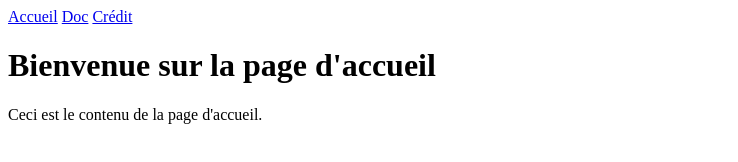
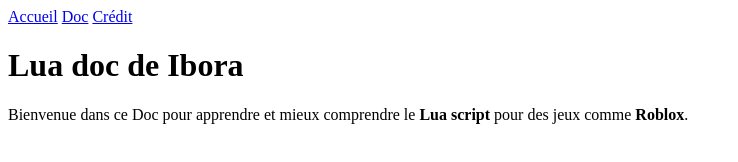
Before and after one commit to ibora-dev/LUARobloxDOC, a plain HTML site: page index.html in a window 1280 px wide. Shown: the whole page, without its empty margins (0-738 px from the left). Drawn offline with Linux system fonts and the light colour scheme.

Commit message:
Update index.html

```diff
--- a/index.html
+++ b/index.html
@@ -2,16 +2,19 @@
 <html lang="fr">
 <head>
   <meta charset="UTF-8">
-  <title>Accueil</title>
+  <title>Lua doc de Ibora</title>
   <link rel="stylesheet" href="style.css">
 </head>
 <body>
   <nav>
-    <a href="index.html">Accueil</a>
+    <a href="index.html" class="active">Accueil</a>
     <a href="doc.html">Doc</a>
     <a href="credit.html">Crédit</a>
   </nav>
-  <h1>Bienvenue sur la page d'accueil</h1>
-  <p>Ceci est le contenu de la page d'accueil.</p>
+
+  <main>
+    <h1>Lua doc de Ibora</h1>
+    <p>Bienvenue dans ce Doc pour apprendre et mieux comprendre le <strong>Lua script</strong> pour des jeux comme <strong>Roblox</strong>.</p>
+  </main>
 </body>
 </html>
```
